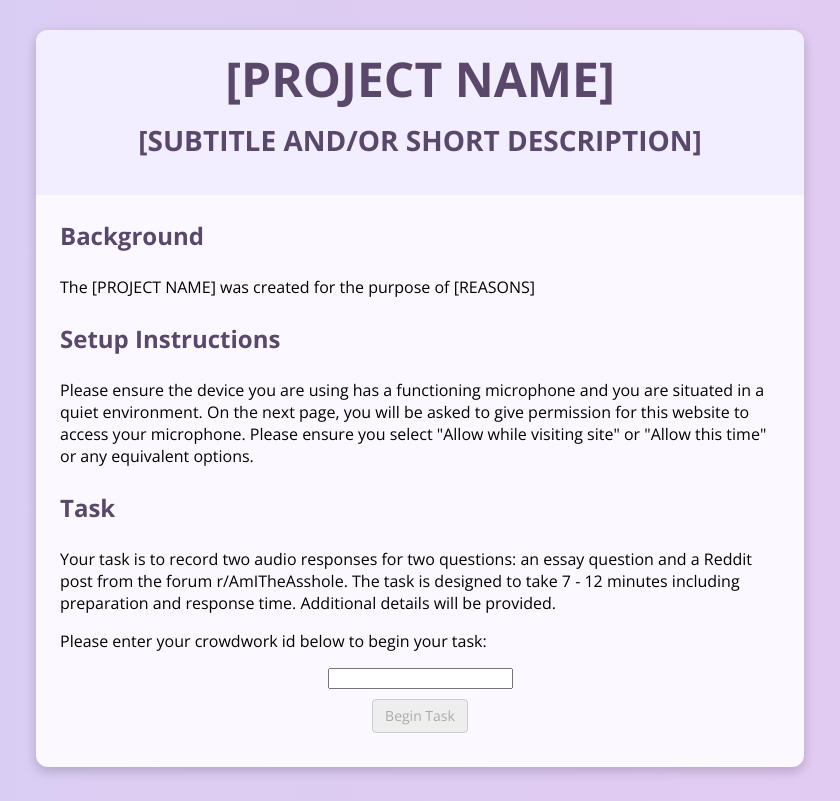
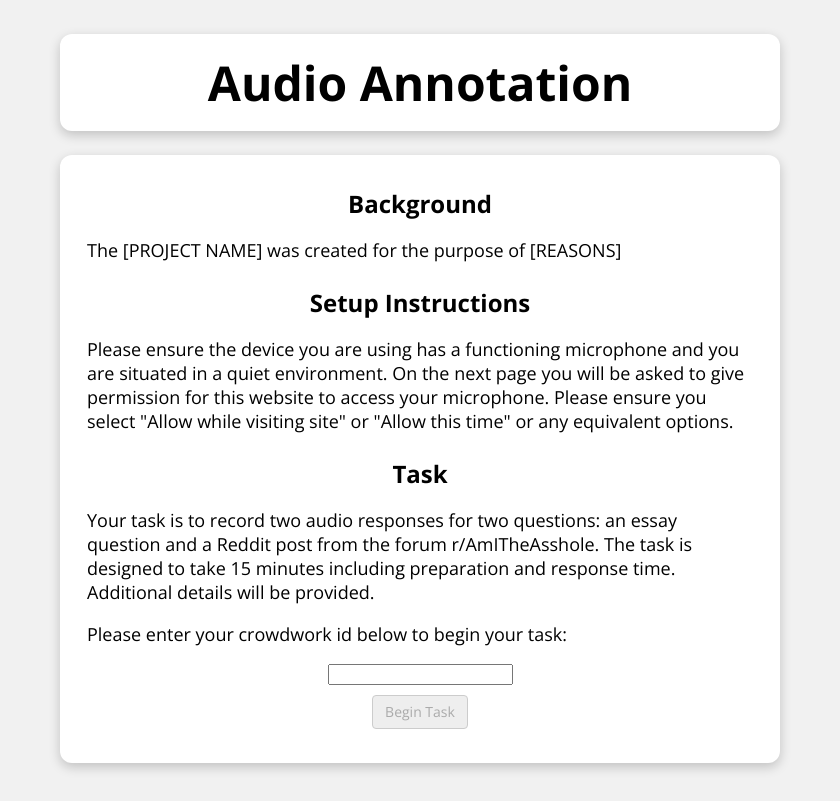
Before and after one commit to eric-z2/audio-annotation, a Django app: page /homepage/ in a window 1280 px wide. Shown: the whole page, without its empty margins (220-1060 px from the left). After the commit the page ends 771 px from the top, so only its background shows below. Run offline with Django 4.2, Linux system fonts and the light colour scheme.

Commit message:
ui design

```diff
--- a/audio_capture/static/style.css
+++ b/audio_capture/static/style.css
@@ -5,50 +5,38 @@ body {
   width: 60%;
   padding: 10px;
   font-family: 'Open Sans', 'Arial', sans-serif;
-  background-color: #dea7e4;
+  background-color: rgb(241, 241, 241);
 }
 
-#background-white {
-  background-color: #fbf9ff;
-  padding: 0;
+#content {
+  background-color: #ffffff;
   border-radius: 12px;
   border: none;
   box-shadow: 0 4px 12px rgba(0, 0, 0, 0.2);
+  margin: 1.5rem;
+  padding-bottom: 1.5rem;
+  padding-top: 0.5rem;
 }
 
 #header{
-  background-color: #f2edff;
-  border-top-left-radius: 12px;
-  border-top-right-radius: 12px;
+  background-color: white;
+  border-radius: 12px;
   padding: 1rem 2rem;
-  margin-top: 20px;
+  margin: 1.5rem;
+  box-shadow: 0 4px 12px rgba(0, 0, 0, 0.2);
 }
 
 #title {
   font-size: 48px;
   margin-bottom: 0px;
-  padding-bottom: 10px;
   text-align: center;
   margin-top: 0px;
-  color: #594869;
-}
-
-#subtitle {
-  font-size: 28px;
-  margin-top: 0px;
-  margin-bottom: 20px;
-  text-align: center;
-  color: #594869;
-}
-
-#content {
-  margin: 1.5rem;
-  padding-bottom: 1.5rem;
 }
 
 h3 {
   font-size: 24px;
-  color: #594869;
+  text-align: center;
+  margin-bottom: 0.5em;
 }
 
 .center {
@@ -84,31 +72,19 @@ h3 {
   cursor: not-allowed;
 }
 
-ul {
-  text-align: left;
+.recording {
+  color: red;
 }
 
-body {
-    background: linear-gradient(270deg, #edc9f1, #bfd3f5);
-    background-size: 400% 400%;
-
-    -webkit-animation: AnimationName 30s ease infinite;
-    -moz-animation: AnimationName 30s ease infinite;
-    animation: AnimationName 30s ease infinite;
+.trial-text {
+  text-align: left;
+  margin-left: 1em;
+  margin-right: 1em;
 }
 
-@-webkit-keyframes AnimationName {
-    0%{background-position:0% 50%}
-    50%{background-position:100% 50%}
-    100%{background-position:0% 50%}
+.homepage-text {
+  text-align: left;
+  margin-left: 1.5em;
+  margin-right: 1.5em;
+  font-size: 18px;
 }
-@-moz-keyframes AnimationName {
-    0%{background-position:0% 50%}
-    50%{background-position:100% 50%}
-    100%{background-position:0% 50%}
-}
-@keyframes AnimationName {
-    0%{background-position:0% 50%}
-    50%{background-position:100% 50%}
-    100%{background-position:0% 50%}
-}
--- a/audio_capture/templates/annotation.html
+++ b/audio_capture/templates/annotation.html
@@ -22,11 +22,8 @@
         <div id="header">
             {% block header %}
             <h1 id='title'>
-                [PROJECT NAME]
+                Audio Annotation
             </h1>
-            <h2 id='subtitle'>
-                [SUBTITLE AND/OR SHORT DESCRIPTION]
-            </h2>
             {% endblock %}
         </div>
         <div id="content">
--- a/audio_capture/templates/homepage.html
+++ b/audio_capture/templates/homepage.html
@@ -11,37 +11,33 @@
         <div id="header">
             {% block header %}
             <h1 id='title'>
-                [PROJECT NAME]
+                Audio Annotation
             </h1>
-            <h2 id='subtitle'>
-                [SUBTITLE AND/OR SHORT DESCRIPTION]
-            </h2>
             {% endblock %}
         </div>
 
         <div id="content">
-            {% block content %}
             <h3>
                 Background
             </h3>
-            <p>
+            <p class="homepage-text">
                 The [PROJECT NAME] was created for the purpose of [REASONS]
             </p>
             <h3>
                 Setup Instructions
             </h3>
-            <p>
-                Please ensure the device you are using has a functioning microphone and you are situated in a quiet environment. On the next page, you will be asked to give permission for this website to access your microphone. Please ensure you select "Allow while visiting site" or "Allow this time" or any equivalent options.
+            <p class="homepage-text">
+                Please ensure the device you are using has a functioning microphone and you are situated in a quiet environment. On the next page you will be asked to give permission for this website to access your microphone. Please ensure you select "Allow while visiting site" or "Allow this time" or any equivalent options.
             </p>
             <h3>
                 Task
             </h3>
-            <p>
-                Your task is to record two audio responses for two questions: an essay question and a Reddit post from the forum r/AmITheAsshole. The task is designed to take 7 - 12 minutes including preparation and response time. Additional details will be provided.
+            <p class="homepage-text">
+                Your task is to record two audio responses for two questions: an essay question and a Reddit post from the forum r/AmITheAsshole. The task is designed to take 15 minutes including preparation and response time. Additional details will be provided.
             </p>
             <form method="POST" action="{% url 'homepage' %}">
                 {% csrf_token %}
-                <p> Please enter your crowdwork id below to begin your task: </p>
+                <p class="homepage-text"> Please enter your crowdwork id below to begin your task: </p>
                 <div class='center'>
                     <input type="text" id="id" name="id" maxlength="200" required>
                 </div>
@@ -49,7 +45,6 @@
                     <button type="submit" id="submitbutton" class="submitbutton" disabled>Begin Task</button>
                 </div>
             </form>
-            {% endblock %}
         </div>
     </div>
     <script>
```
Also changed, not shown: audio_capture/static/essay_annotation.js (+29 -28 lines), audio_capture/static/json/aita_questions.json (+4 -9 lines), audio_capture/static/utils.js (+10 -0 lines), db.sqlite3, 1 other file.
